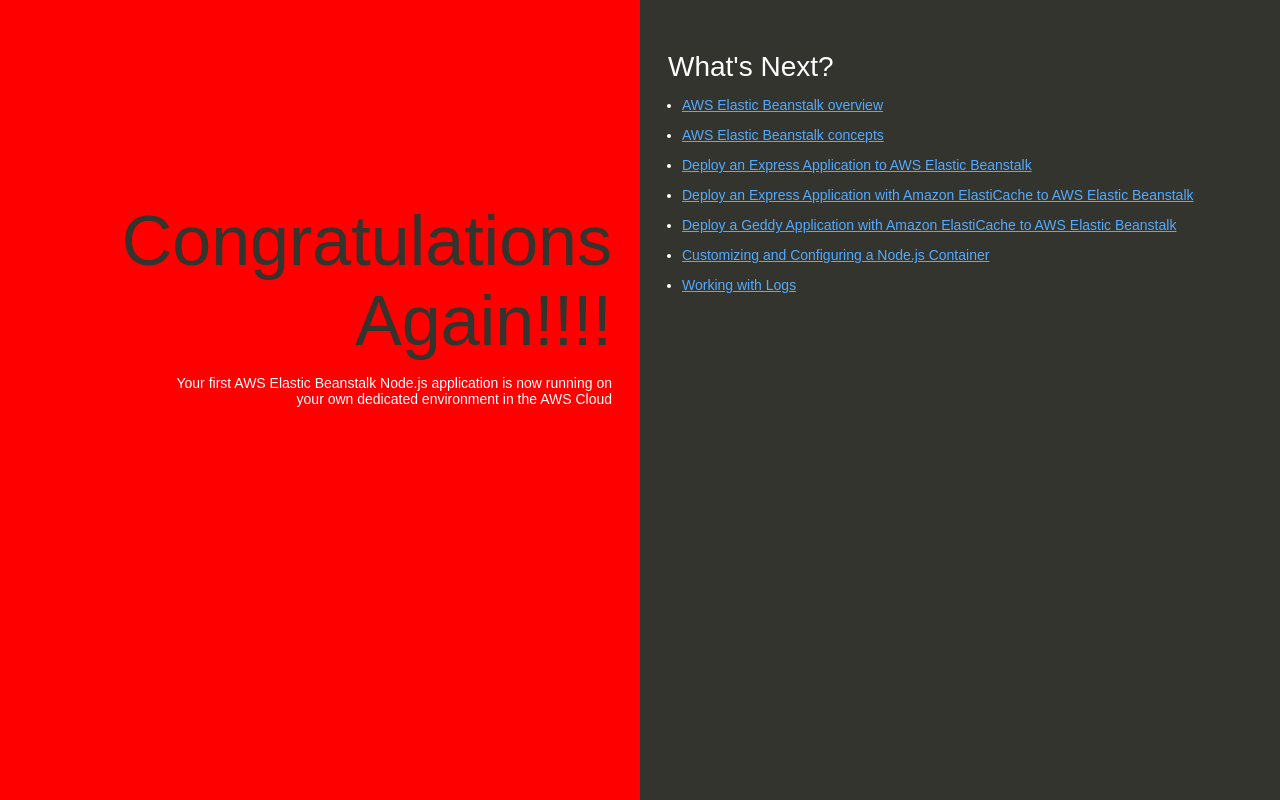
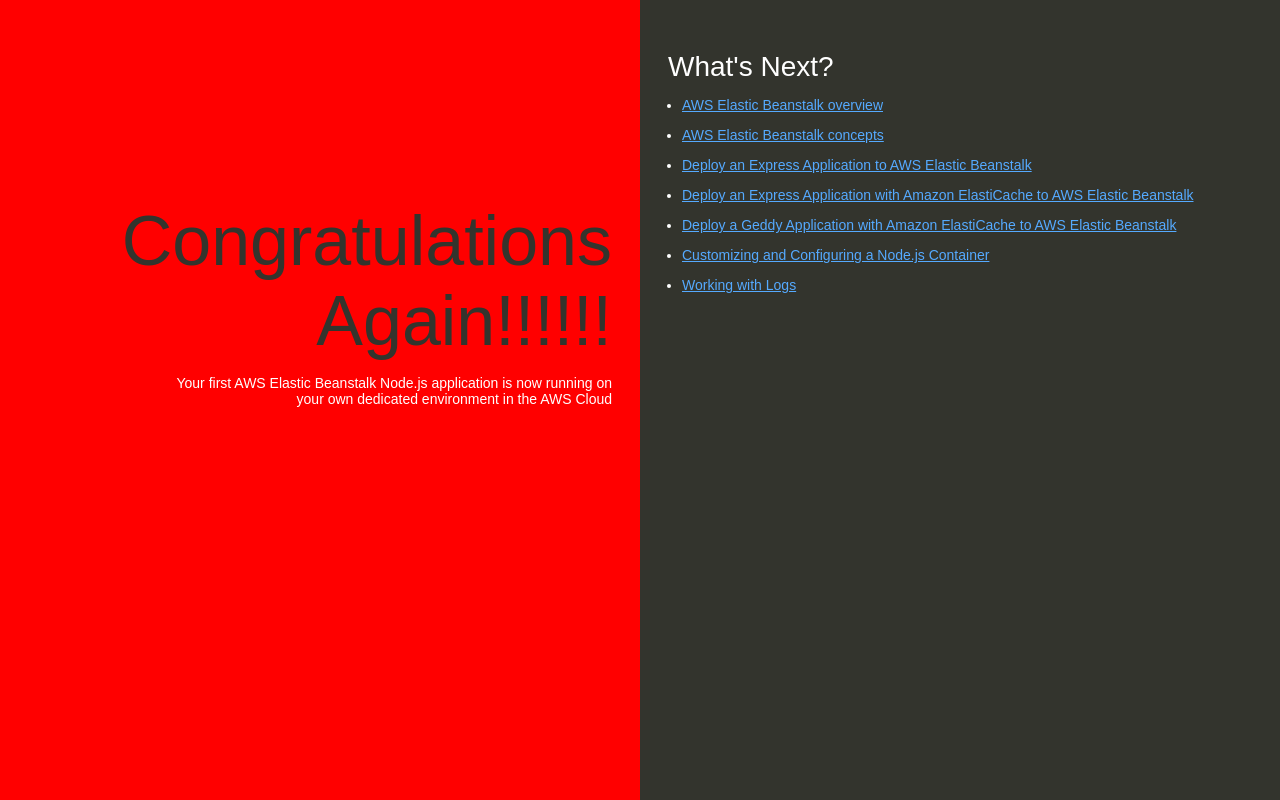
Before and after one commit to LucasPodmanicki/my-node-app, a website: page index.html in a window 1280 px wide. Drawn offline with Linux system fonts and the light colour scheme.

Commit message:
Update index.html

```diff
--- a/index.html
+++ b/index.html
@@ -74,7 +74,7 @@
   </head>
   <body>
     <div class="textColumn">
-      <h1>Congratulations Again!!!!</h1>
+      <h1>Congratulations Again!!!!!!</h1>
       <p>Your first AWS Elastic Beanstalk Node.js application is now running on your own dedicated environment in the AWS Cloud</p>
     </div>
     <div class="linksColumn">
```
